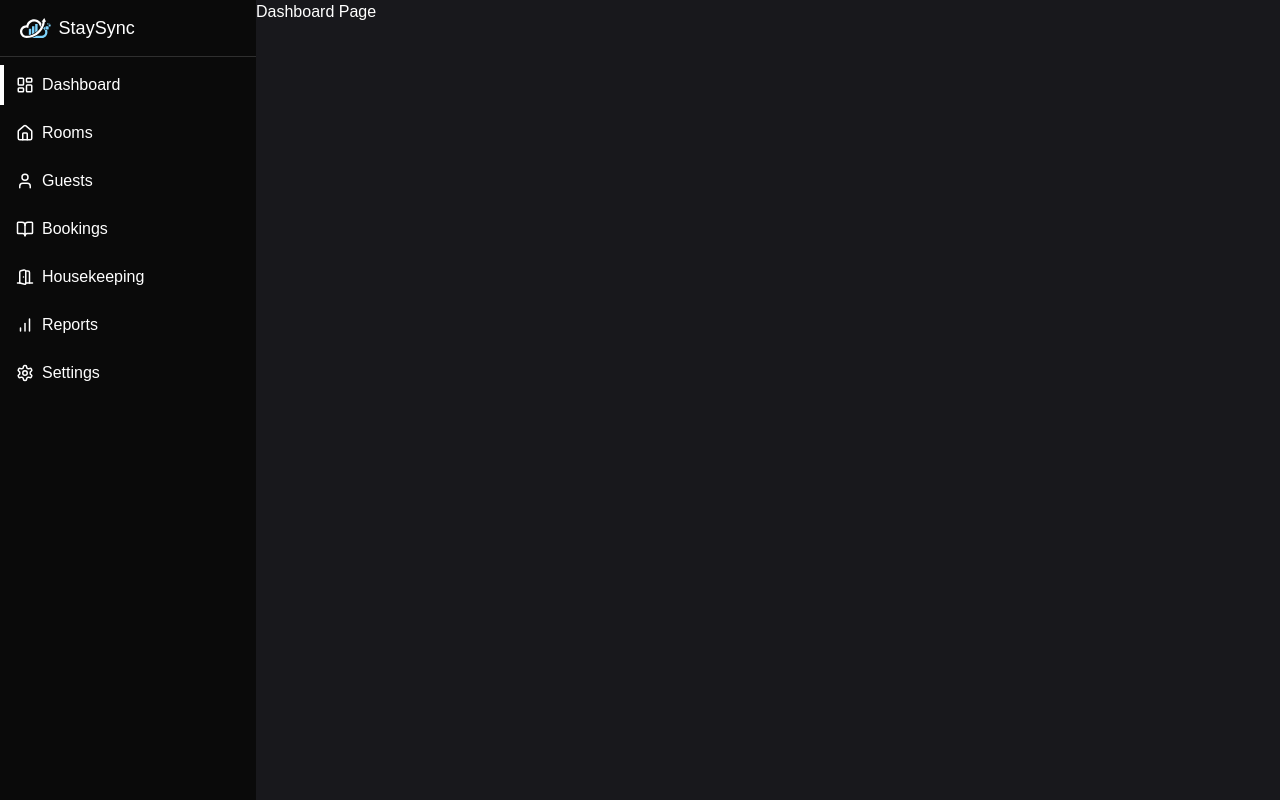
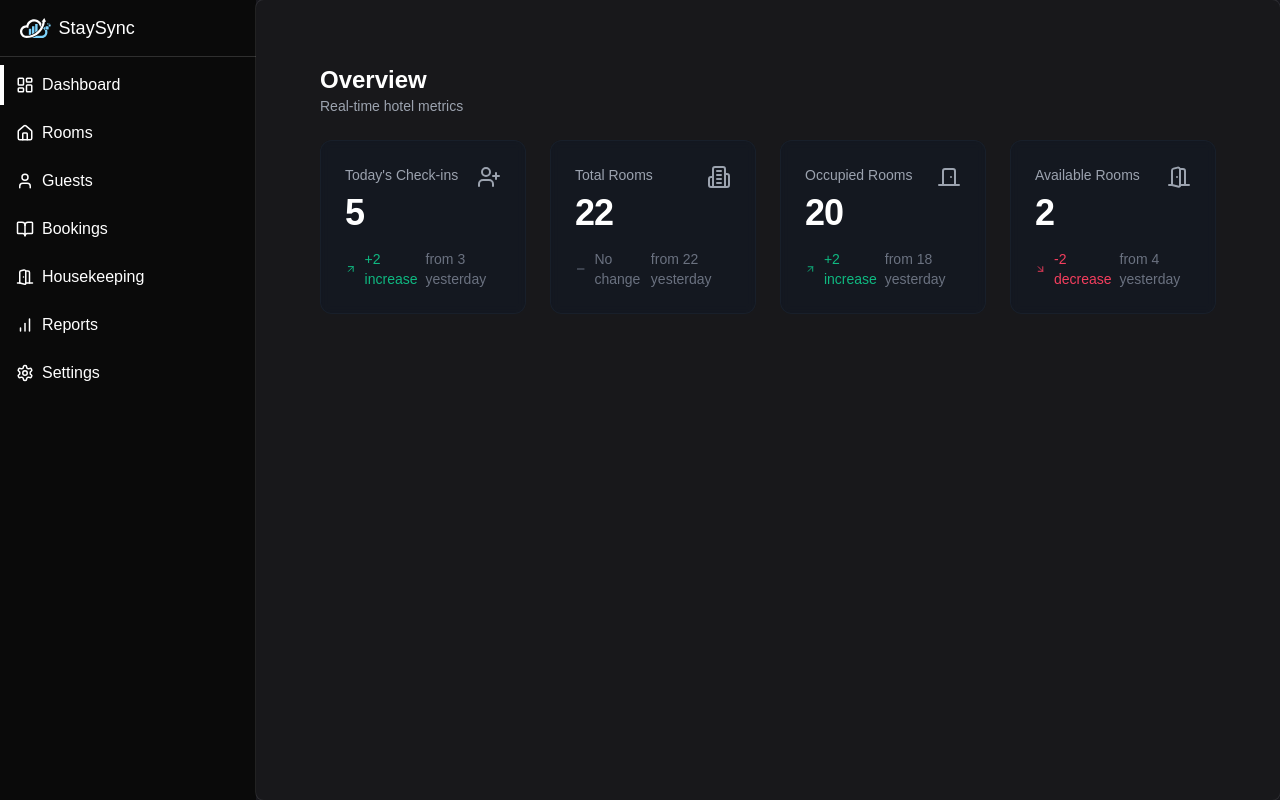
Before and after one commit to pateldeep1217/motel-management-system, a Next.js app: page / in a window 1280 px wide. Built offline with nearby package versions, Linux system fonts and the light colour scheme; no server answers.

Commit message:
Update dashboard layout and add StatCard component

```diff
--- /dev/null
+++ b/app/(dashboard)/StatCard.tsx
@@ -0,0 +1,43 @@
+import { ArrowUpRight, ArrowDownRight, Minus } from "lucide-react";
+
+const StatCard = ({ title, value, icon: Icon, previous }) => {
+  const difference = parseInt(value) - parseInt(previous);
+  const isIncrease = difference > 0;
+  const isDecrease = difference < 0;
+
+  return (
+    <div className="bg-gray-900/50 backdrop-blur-sm rounded-xl p-6 border border-gray-800/50   ">
+      <div className="flex justify-between items-start mb-4">
+        <div>
+          <p className="text-gray-400 text-sm font-medium mb-2">{title}</p>
+          <p className="text-white text-3xl font-semibold tracking-tight lg:text-4xl">
+            {value}
+          </p>
+        </div>
+        <Icon className="text-gray-400 w-6 h-6" />
+      </div>
+
+      <div className="flex items-center gap-2 text-sm">
+        {isIncrease ? (
+          <>
+            <ArrowUpRight className="w-4 h-4 text-emerald-500" />
+            <span className="text-emerald-500">+{difference} increase</span>
+          </>
+        ) : isDecrease ? (
+          <>
+            <ArrowDownRight className="w-4 h-4 text-rose-500" />
+            <span className="text-rose-500">{difference} decrease</span>
+          </>
+        ) : (
+          <>
+            <Minus className="w-4 h-4 text-gray-500" />
+            <span className="text-gray-500">No change</span>
+          </>
+        )}
+        <span className="text-gray-500 ml-auto">from {previous} yesterday</span>
+      </div>
+    </div>
+  );
+};
+
+export default StatCard;
--- a/app/(dashboard)/layout.tsx
+++ b/app/(dashboard)/layout.tsx
@@ -9,7 +9,9 @@ function DashboardLayout({ children }: Props) {
   return (
     <div className="flex">
       <Sidebar />
-      <main className="bg-[#18181C] w-full h-screen">{children}</main>
+      <main className="grow p-6 lg:rounded-lg lg:bg-white lg:p-10 lg:shadow-sm lg:ring-1 lg:ring-zinc-950/5 dark:lg:bg-zinc-900 dark:lg:ring-white/10 w-full h-screen">
+        {children}
+      </main>
     </div>
   );
 }
--- a/app/(dashboard)/page.tsx
+++ b/app/(dashboard)/page.tsx
@@ -1,3 +1,9 @@
+import DashboardOverview from "@/features/auth/components/DashboardOverview";
+
 export default function Home() {
-  return <div>Dashboard Page</div>;
+  return (
+    <div className="mx-auto max-w-7xl">
+      <DashboardOverview />
+    </div>
+  );
 }
--- /dev/null
+++ b/components/ui/badge.tsx
@@ -0,0 +1,36 @@
+import * as React from "react"
+import { cva, type VariantProps } from "class-variance-authority"
+
+import { cn } from "@/lib/utils"
+
+const badgeVariants = cva(
+  "inline-flex items-center rounded-full border px-2.5 py-0.5 text-xs font-semibold transition-colors focus:outline-none focus:ring-2 focus:ring-ring focus:ring-offset-2",
+  {
+    variants: {
+      variant: {
+        default:
+          "border-transparent bg-primary text-primary-foreground hover:bg-primary/80",
+        secondary:
+          "border-transparent bg-secondary text-secondary-foreground hover:bg-secondary/80",
+        destructive:
+          "border-transparent bg-destructive text-destructive-foreground hover:bg-destructive/80",
+        outline: "text-foreground",
+      },
+    },
+    defaultVariants: {
+      variant: "default",
+    },
+  }
+)
+
+export interface BadgeProps
+  extends React.HTMLAttributes<HTMLDivElement>,
+    VariantProps<typeof badgeVariants> {}
+
+function Badge({ className, variant, ...props }: BadgeProps) {
+  return (
+    <div className={cn(badgeVariants({ variant }), className)} {...props} />
+  )
+}
+
+export { Badge, badgeVariants }
--- /dev/null
+++ b/features/auth/components/DashboardOverview.tsx
@@ -0,0 +1,55 @@
+import StatCard from "@/app/(dashboard)/StatCard";
+import {
+  UserPlus,
+  DoorClosed,
+  Building2,
+  DoorOpen,
+  ArrowUpRight,
+  ArrowDownRight,
+  Minus,
+} from "lucide-react";
+
+const DashboardOverview = () => {
+  const stats = [
+    {
+      title: "Today's Check-ins",
+      value: 5, // Current day's check-ins
+      previous: 3, // Yesterday's check-ins
+      icon: UserPlus,
+    },
+    {
+      title: "Total Rooms",
+      value: 22, // Total rooms in the motel
+      previous: 22, // No change
+      icon: Building2,
+    },
+    {
+      title: "Occupied Rooms",
+      value: 20, // Currently occupied rooms
+      previous: 18, // Rooms occupied yesterday
+      icon: DoorClosed,
+    },
+    {
+      title: "Available Rooms",
+      value: 2, // Current available rooms
+      previous: 4, // Available rooms yesterday
+      icon: DoorOpen,
+    },
+  ];
+
+  return (
+    <div className="p-6 space-y-6">
+      <div>
+        <h2 className="text-2xl font-semibold text-white">Overview</h2>
+        <p className="text-gray-400 text-sm">Real-time hotel metrics</p>
+      </div>
+
+      <div className="grid grid-cols-1 gap-6 lg:grid-cols-2 xl:grid-cols-4">
+        {stats.map((stat, index) => (
+          <StatCard key={index} {...stat} />
+        ))}
+      </div>
+    </div>
+  );
+};
+export default DashboardOverview;
```
